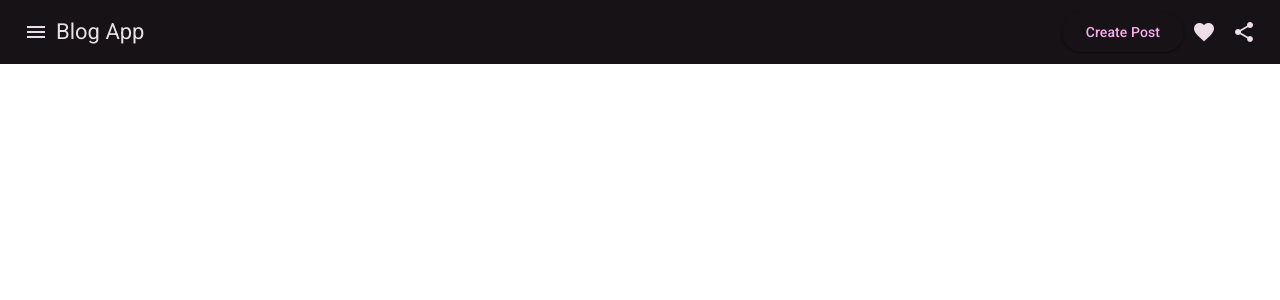
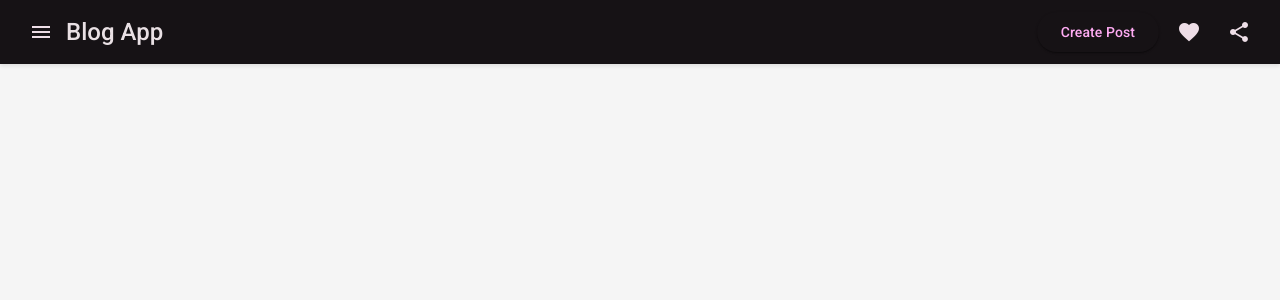
Before and after one commit to MaxiFine/BlogAndAngular, an Angular app in the folder blogWeb/: page / in a window 1280 px wide. Shown: the top 300 px of the page. Built offline with nearby package versions, Linux system fonts and the light colour scheme.

Commit message:
refactor routing and enhance global styles for improved UI

```diff
--- a/blogWeb/src/app/app.component.css
+++ b/blogWeb/src/app/app.component.css
@@ -1,3 +1,19 @@
 .example-spacer {
-    flex: 1 1 auto;
-  }
+  flex: 1 1 auto;
+}
+
+mat-toolbar {
+  position: sticky;
+  top: 0;
+  z-index: 1000;
+  box-shadow: 0 2px 4px rgba(0,0,0,0.1);
+}
+
+mat-toolbar button {
+  margin: 0 5px;
+}
+
+mat-toolbar span {
+  font-size: 1.5rem;
+  font-weight: 500;
+}
--- a/blogWeb/src/styles.css
+++ b/blogWeb/src/styles.css
@@ -1,4 +1,34 @@
 /* You can add global styles to this file, and also import other style files */
 
-html, body { height: 100%; }
-body { margin: 0; font-family: Roboto, "Helvetica Neue", sans-serif; }
+html, body {
+  height: 100%;
+  margin: 0;
+}
+
+body {
+  margin: 0;
+  font-family: Roboto, "Helvetica Neue", sans-serif;
+  background-color: #f5f5f5;
+}
+
+* {
+  box-sizing: border-box;
+}
+
+/* Custom scrollbar */
+::-webkit-scrollbar {
+  width: 10px;
+}
+
+::-webkit-scrollbar-track {
+  background: #f1f1f1;
+}
+
+::-webkit-scrollbar-thumb {
+  background: #888;
+  border-radius: 5px;
+}
+
+::-webkit-scrollbar-thumb:hover {
+  background: #555;
+}
```
Also changed, not shown: blogWeb/src/app/app-routing.module.ts (+7 -5 lines).
